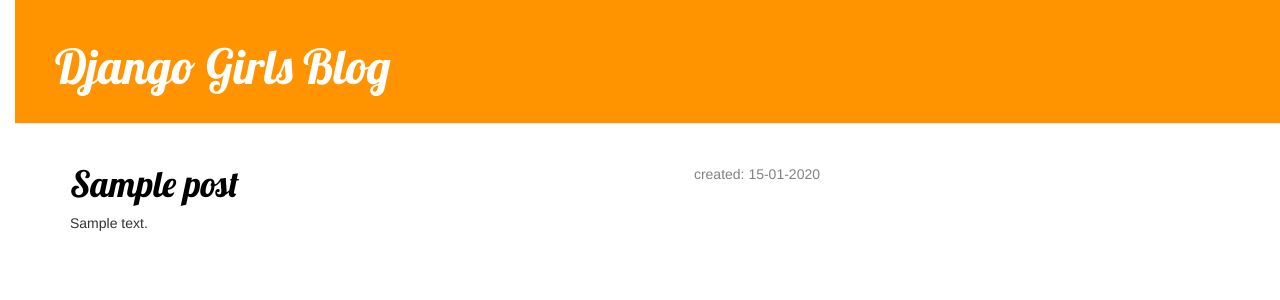
After one commit to lmalkowski/my-first-blog, a Django app: template blog/templates/blog/post_draft_list.html in a window 1280 px wide. The commit adds this page. Shown: the top 300 px of the page. Run offline with Django 3.2, Linux system fonts and the light colour scheme; the template is opened without the code that fills it: most values are stand-ins (such as "Sample title", 1, 10 or a date in 2020); some libraries are stand-ins or nearby versions.

Commit message:
Dodane draftowanie postow i ich usuwanie lub publikowanie.

```diff
--- a/blog/templates/blog/base.html
+++ b/blog/templates/blog/base.html
@@ -11,6 +11,7 @@
         <div class="page-header">
             {% if user.is_authenticated %}
                 <a href="{% url 'post_new' %}" class="top-menu"><span class="glyphicon glyphicon-plus"></span></a>
+                <a href="{% url 'post_draft_list' %}" class="top-menu"><span class="glyphicon glyphicon-edit"></span></a>
             {% endif %}
             <h1><a href="/">Django Girls Blog</a></h1>
         </div>
--- a/blog/templates/blog/post_detail.html
+++ b/blog/templates/blog/post_detail.html
@@ -6,8 +6,12 @@
             <div class="date">
                 {{ post.published_date }}
             </div>
+        {% else %}
+            <a class="btn btn-default" href="{% url 'post_publish' pk=post.pk %}">Publish</a>
+            <a class="btn btn-default" href="{% url 'post_remove' pk=post.pk %}"><span class="glyphicon glyphicon-remove"></span></a>
         {% endif %}
         <a class="btn btn-default" href="{% url 'post_edit' pk=post.pk %}"><span class="glyphicon glyphicon-pencil"></span></a>
+
         <h1>{{ post.title }}</h1>
         <p>{{ post.text|linebreaksbr }}</p>
     </div>
--- /dev/null
+++ b/blog/templates/blog/post_draft_list.html
@@ -0,0 +1,11 @@
+{% extends 'blog/base.html' %}
+
+{% block content %}
+    {% for post in posts %}
+        <div class="post">
+            <p class="date">created: {{ post.created_date|date:'d-m-Y' }}</p>
+            <h1><a href="{% url 'post_detail' pk=post.pk %}">{{ post.title }}</a></h1>
+            <p>{{ post.text|truncatechars:200 }}</p>
+        </div>
+    {% endfor %}
+{% endblock %}
--- a/blog/urls.py
+++ b/blog/urls.py
@@ -6,4 +6,7 @@ urlpatterns = [
     url(r'^post/(?P<pk>[0-9]+)/$', views.post_detail, name='post_detail'),
     url(r'^post/new/$', views.post_new, name='post_new'),
     url(r'^post/(?P<pk>[0-9]+)/edit/$', views.post_edit, name='post_edit'),
+    url(r'^drafts/$', views.post_draft_list, name='post_draft_list'),
+    url(r'^post/(?P<pk>\d+)/publish/$', views.post_publish, name='post_publish'),
+    url(r'^post/(?P<pk>\d+)/remove/$', views.post_remove, name='post_remove'),
 ]
```
Also changed, not shown: blog/views.py (+17 -2 lines).
